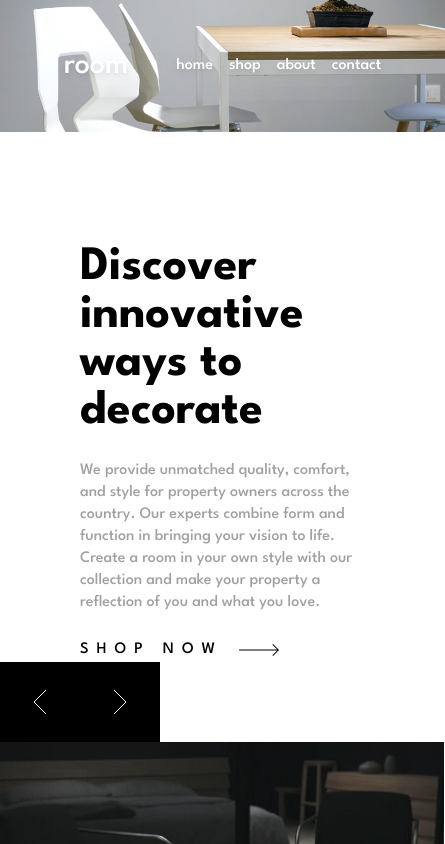
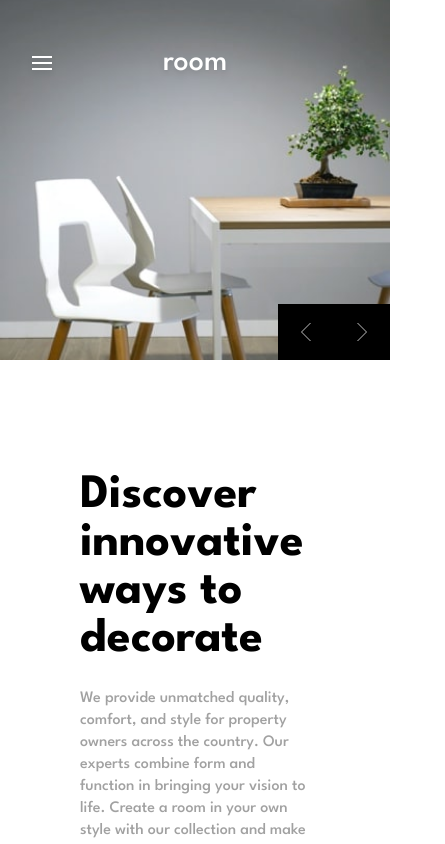
Before and after one commit to riccardofano/room-homepage, a Vue app: page / in a window 390 px wide. Shown: the top 844 px of the page, 445 px wide, since content can reach past the window. Built offline with nearby package versions, Linux system fonts and the light colour scheme.

Commit message:
update header for mobile

```diff
--- a/src/App.vue
+++ b/src/App.vue
@@ -41,9 +41,12 @@ function nextSlide() {
 <template>
   <div class="md:primary-grid | grid h-screen">
     <!-- First row -->
-    <div class="row-span-2 col-span-2 relative">
+    <div class="row-span-2 col-span-2 relative md:h-auto h-[22.5rem]">
+      <Header></Header>
       <Carousel :image="slide.image"></Carousel>
-      <Header></Header>
+      <div class="md:hidden absolute bottom-0 right-0">
+        <Controls :handle-previous="previousSlide" :handle-next="nextSlide" :small="true"></Controls>
+      </div>
     </div>
 
     <Heading :title="slide.title" :description="slide.description"></Heading>
--- a/src/components/Carousel.vue
+++ b/src/components/Carousel.vue
@@ -1,15 +1,16 @@
 <script setup>
 const { image } = defineProps(["image"]);
 
-function getImageUrl(image) {
-  return new URL(`/desktop-${image}`, import.meta.url).href;
+function getImageUrl(image, size) {
+  return new URL(`/${size}-${image}`, import.meta.url).href;
 }
 </script>
 
 <template>
   <Transition name="appear" mode="in-out">
-    <div :key="image" class="absolute inset-0">
-      <img class="object-cover w-full h-full" :src="getImageUrl(image)" alt="" />
+    <div :key="image" class="absolute inset-0 -z-10">
+      <img class="md:hidden block object-cover w-full h-full" :src="getImageUrl(image, 'mobile')" alt="" />
+      <img class="md:block hidden object-cover w-full h-full" :src="getImageUrl(image, 'desktop')" alt="" />
     </div>
   </Transition>
 </template>
--- a/src/components/Controls.vue
+++ b/src/components/Controls.vue
@@ -1,5 +1,5 @@
 <script setup>
-const { handlePrevious, handleNext } = defineProps(["handlePrevious", "handleNext"]);
+const { handlePrevious, handleNext, small } = defineProps(["handlePrevious", "handleNext", "small"]);
 </script>
 
 <template>
@@ -15,6 +15,10 @@ const { handlePrevious, handleNext } = defineProps(["handlePrevious", "handleNex
 
 <style scoped>
 .button {
-  @apply w-20 h-20 flex items-center justify-center bg-black hover:opacity-70 active:opacity-40;
+  @apply md:w-20 md:h-20 w-14 h-14 flex items-center justify-center bg-black hover:opacity-70 active:opacity-40;
+}
+
+.button > img {
+  @apply scale-75 origin-center;
 }
 </style>
--- a/src/components/Header.vue
+++ b/src/components/Header.vue
@@ -1,13 +1,81 @@
+<script setup>
+import { ref } from "vue";
+const open = ref(false);
+</script>
+
 <template>
-  <header class="py-12 px-16 flex gap-12 items-center text-white drop-shadow-md">
-    <p class="text-bold text-3xl">room</p>
-    <nav>
-      <ul class="flex gap-4">
-        <li>home</li>
-        <li>shop</li>
-        <li>about</li>
-        <li>contact</li>
-      </ul>
-    </nav>
+  <header
+    class="py-12 md:px-16 px-8 flex gap-12 items-center md:justify-start justify-center text-white drop-shadow-md"
+  >
+    <p class="text-bold text-3xl leading-none">room</p>
+    <Transition name="appear" mode="in-out">
+      <div
+        :key="open"
+        class="md:static fixed inset-0 md:px-0 px-8 flex items-center justify-between"
+        :class="open && 'bg-white'"
+      >
+        <button class="md:hidden flex items-center justify-items-center">
+          <img
+            @click="open = !open"
+            class="object-center"
+            :class="open && 'hidden'"
+            src="../assets/icon-hamburger.svg"
+            alt="Open menu"
+          />
+          <img
+            @click="open = !open"
+            class="object-center"
+            :class="!open && 'hidden'"
+            src="../assets/icon-close.svg"
+            alt="Close menu"
+          />
+        </button>
+
+        <nav class="md:block md:text-white text-black" :class="open ? 'block' : 'hidden'">
+          <ul class="flex gap-4">
+            <li class="bb"><a class="block" href="#">home</a></li>
+            <li class="bb"><a class="block" href="#">shop</a></li>
+            <li class="bb"><a class="block" href="#">about</a></li>
+            <li class="bb"><a class="block" href="#">contact</a></li>
+          </ul>
+        </nav>
+      </div>
+    </Transition>
   </header>
 </template>
+
+<style scoped>
+.bb {
+  position: relative;
+}
+.bb::before {
+  content: "";
+  position: absolute;
+  bottom: 0;
+  left: 0;
+  right: 0;
+  height: 2px;
+  background-color: currentColor;
+
+  transform: scaleX(0);
+  transform-origin: center;
+  transition: transform 100ms ease-out;
+}
+.bb:hover::before {
+  transform: scaleX(1);
+}
+
+.appear-enter-active,
+.appear-leave-active {
+  transition: all 100ms ease-in-out;
+  transform: translateY(0);
+}
+
+.appear-enter-from {
+  transform: translateY(-100%);
+}
+
+.appear-leave-to {
+  transform: translateY(-100%);
+}
+</style>
```
